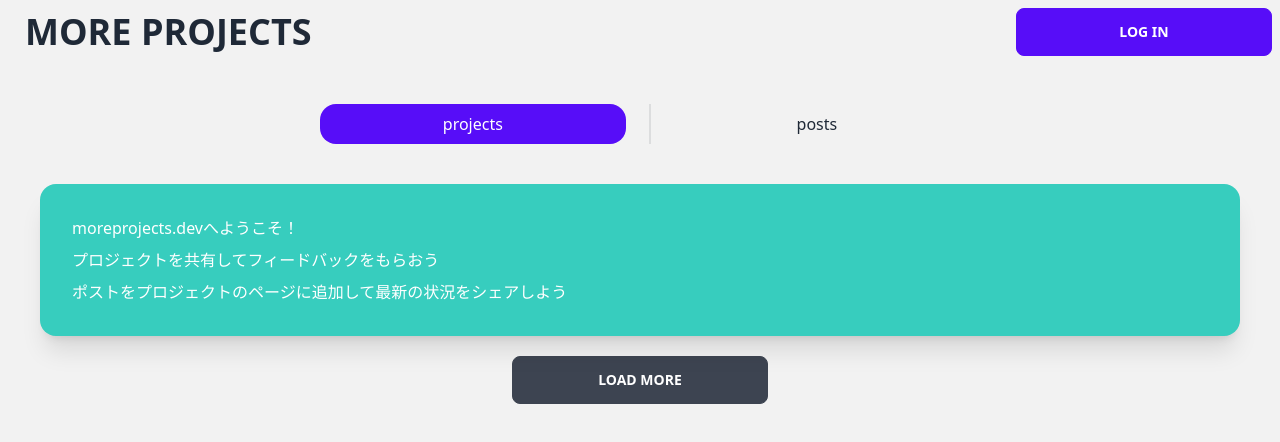
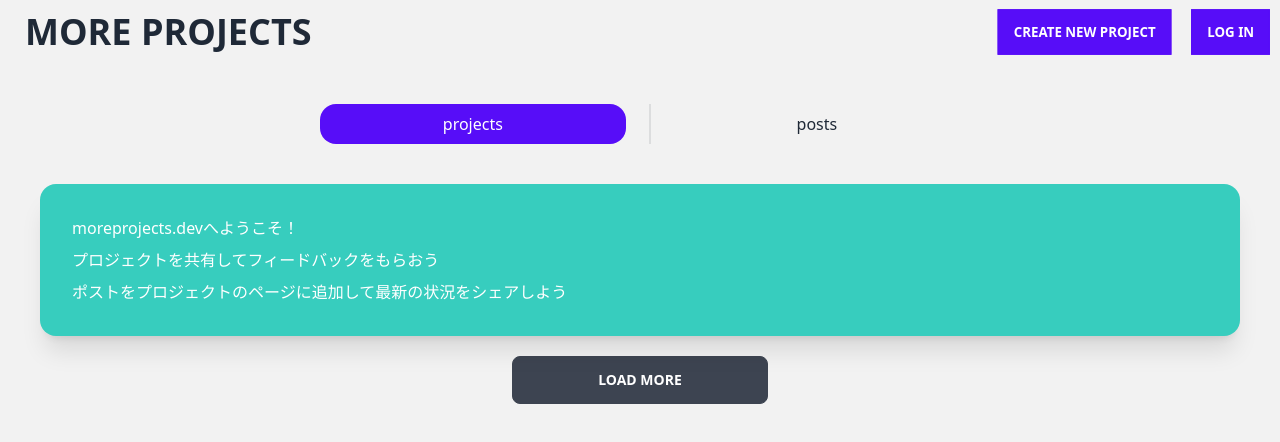
Before and after one commit to kazuyahirotsu/geekbeaver, a Next.js app: page / in a window 1280 px wide. Shown: the top 442 px of the page. Built offline with nearby package versions, Linux system fonts and the light colour scheme; no server answers; the database is empty.

Commit message:
Added create new project button for not signed up users

```diff
--- a/components/Navbar.js
+++ b/components/Navbar.js
@@ -78,13 +78,46 @@ export default function Navbar() {
         )}
 
         {/* user is not signed OR has not created username */}
+
         {!username && (
-          <div className="navbar-end ">
-            <Link href="/enter">
-              <button className="btn btn-primary md:btn-wide text-white">Log in</button>
-            </Link>
-          </div>
+          <div className="navbar-end md:hidden">
+            <div className="dropdown dropdown-end">
+              <label tabIndex="0" className="btn btn-ghost btn-circle">
+                <svg xmlns="http://www.w3.org/2000/svg" className="h-5 w-5" fill="none" viewBox="0 0 24 24" stroke="currentColor"><path strokeLinecap="round" strokeLinejoin="round" strokeWidth="2" d="M4 6h16M4 12h16M4 18h7" /></svg>
+              </label>
+              <ul tabIndex="0" className="menu menu-compact dropdown-content mt-3 p-2 shadow bg-base-100 rounded-box w-52">
+                <li>
+                  <Link href="/enter">
+                    <button className="bg-primary text-white">create new project</button>
+                  </Link>
+                </li>
+                <li className="">
+                  <Link href="/enter">
+                    <button className="">Log in</button>
+                  </Link>
+                </li>
+              </ul>
+            </div>
+          </div>)}
+
+
+        {!username && (
+          <div className="md:flex-none md:flex hidden">
+          <ul className="menu menu-horizontal p-0">
+            <li>
+              <Link href="/enter">
+                <button className="btn btn-primary text-white my-auto mx-3">create new project</button>
+              </Link>
+            </li>
+            <li className="">
+              <Link href="/enter">
+                <button className="btn btn-primary text-white">Log in</button>
+              </Link>
+            </li>
+          </ul>
+        </div>
         )}
+
     </nav>
   );
 }
```
